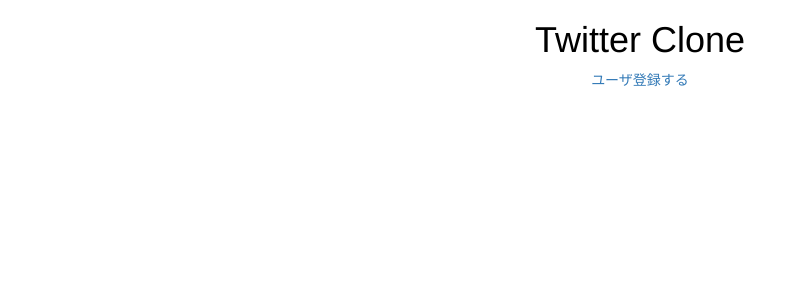
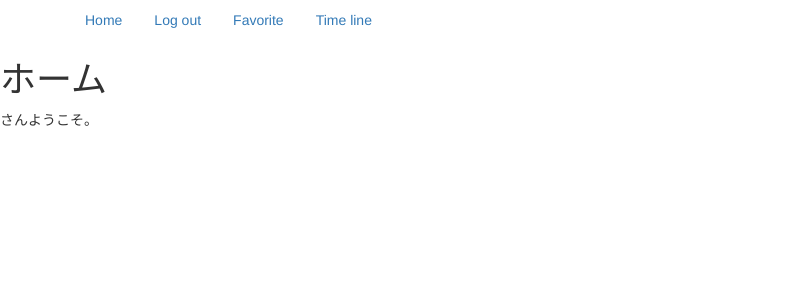
Before and after one commit to Kaito-a-bit/twitter_clone_app, a Django app: page /home/ in a window 1280 px wide. Shown: the top 300 px of the page, without its empty margins (0-805 px from the left). Run offline with Django 3.2, Linux system fonts and the light colour scheme; some libraries are stand-ins or nearby versions.

Commit message:
edited home.html.

```diff
--- /dev/null
+++ b/user/templates/user/header.html
@@ -0,0 +1,10 @@
+<div class="container">
+  <header class="d-flex justify-content-center py-3">
+    <ul class="nav nav-pills">
+      <li class="nav-item"><a href="#" class="nav-link active">Home</a></li>
+      <li class="nav-item"><a href="#" class="nav-link">Log out</a></li>
+      <li class="nav-item"><a href="#" class="nav-link">Favorite</a></li>
+      <li class="nav-item"><a href="#" class="nav-link">Time line</a></li>
+    </ul>
+  </header>
+ </div>
--- a/user/templates/user/home.html
+++ b/user/templates/user/home.html
@@ -1,7 +1,24 @@
-{% extends "user/base.html" %}
-{% block title %}ホーム{% endblock %}
+{% load static %}
 
-{% block content %}
-<h1>ホーム</h1>
-<p>{{ user.username }}さんようこそ。</p>
-{% endblock %}
+<html lang="ja">
+ <head>
+   <meta charset="utf-8">
+   <title>{% block title %}{% endblock %}}</title>
+   <link rel="stylesheet" href="//maxcdn.bootstrapcdn.com/bootstrap/3.2.0/css/bootstrap.min.css">
+   <link rel="stylesheet" href="//maxcdn.bootstrapcdn.com/bootstrap/3.2.0/css/bootstrap-theme.min.css">
+
+   {% block head %}{% endblock %}
+ </head>
+
+ <body>
+    {% include 'user/header.html' %}
+    <h1>ホーム</h1>
+    <p>{{ user.username }}さんようこそ。</p>
+    {% block contents %}{% endblock %}
+
+
+<script src="{% static 'js/bootstrap.bundle.min.js' %}"></script>
+
+</body>
+
+</html>
```
